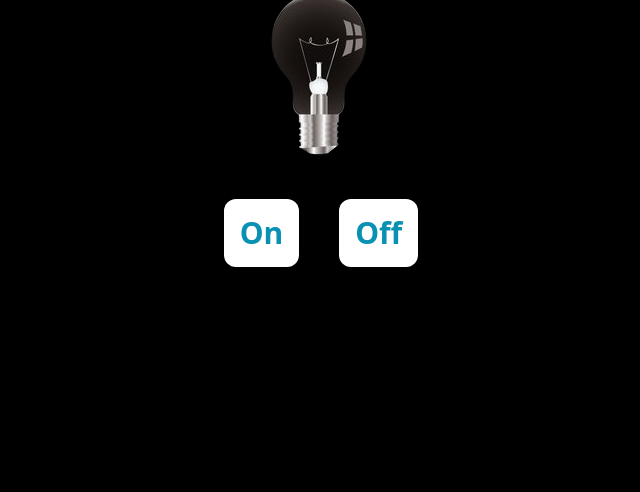
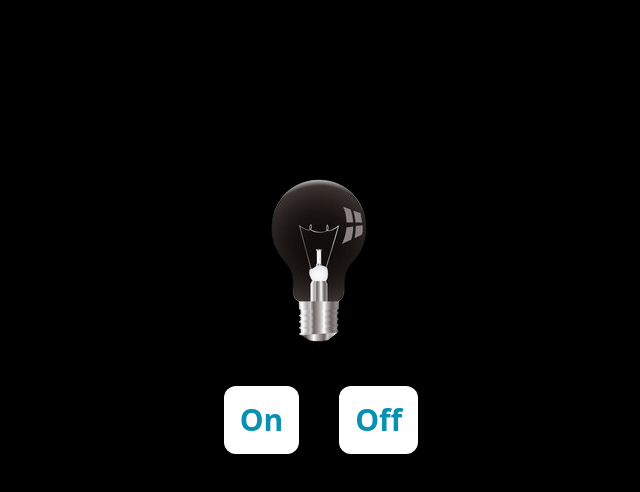
Before and after one commit to daniyalniaztanoli/Bulb, a plain HTML site: page index.html in a window 1280 px wide. Shown: the whole page, without its empty margins (319-959 px from the left). Drawn offline with nearby package versions, Linux system fonts and the light colour scheme.

Commit message:
Update index.html

```diff
--- a/index.html
+++ b/index.html
@@ -12,7 +12,7 @@
     }
 </style>
 <body>
-    <section class="flex justify-center items-center h-56">
+    <section class="flex justify-center mt-20 md:my-32">
         <div class=" p-4 rounded-2xl items-center max-w-md w-full">
             <img id="img" src="Images/off.png" class="mx-auto" alt="Switch Image">
             <div class="flex justify-center space-x-10">
```
